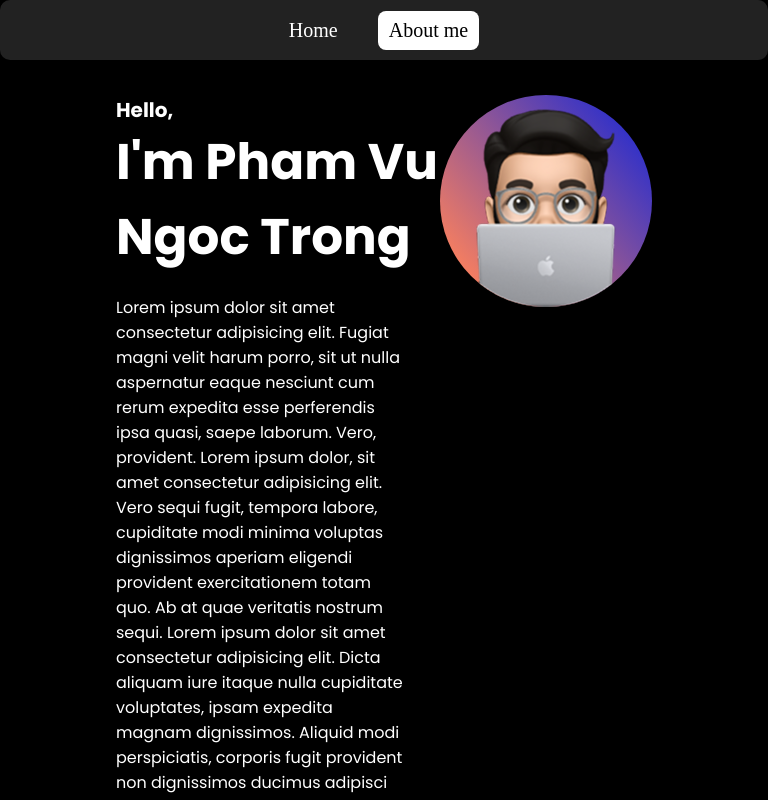
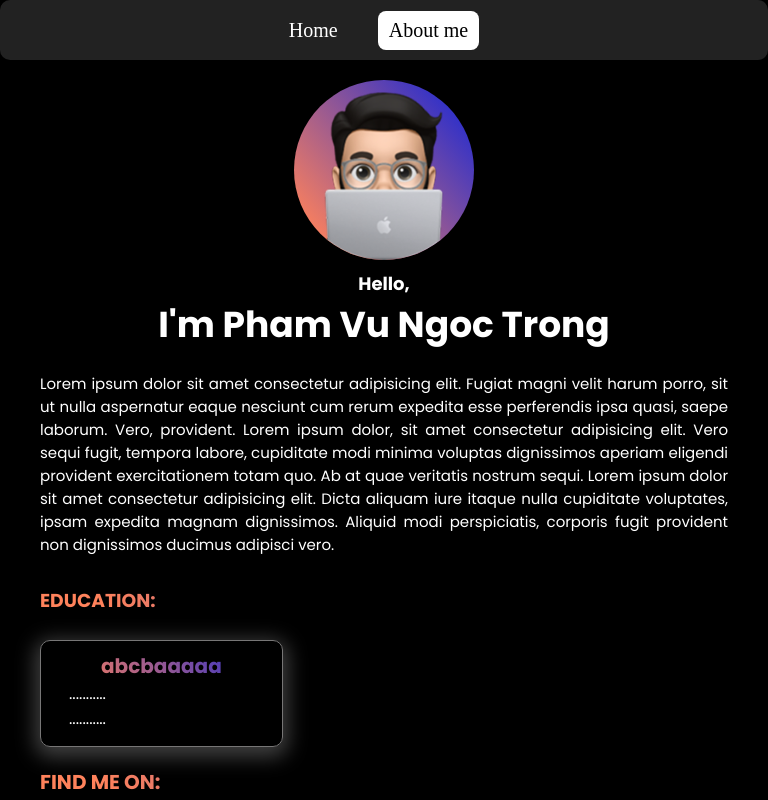
Before and after one commit to Ngoc-Trong2211/portfolio-NTrong, a React (Vite) app: page /about in a window 768 px wide. Shown: the top 800 px of the page. Built offline with nearby package versions, Linux system fonts and the light colour scheme.

Commit message:
responsive about me

```diff
--- a/src/pages/about.scss
+++ b/src/pages/about.scss
@@ -86,3 +86,109 @@
     height: 212px;
     border-radius: 50%;
 }
+
+@media screen and (max-width: 768px){
+    .container {
+        padding: 0px 20px;
+        margin-top: 20px;
+
+        &-header{
+            flex-direction: column-reverse;
+        }
+
+        &-education {
+            flex-direction: column;
+            gap: 20px;
+
+            & .education {
+                width: 80%;
+            }
+        }
+
+        &-contact {
+        margin-top: 20px;
+
+        & h3 {
+            font-size: 18px;
+        }
+        }
+    }
+
+    .intro {
+        & h2 {
+        font-size: 28px;
+        text-align: center;
+        }
+
+        & h3 {
+        font-size: 16px;
+        text-align: center;
+        }
+
+        & p {
+        width: 100%;
+        font-size: 14px;
+        text-align: justify;
+        }
+    }
+
+    .image {
+        width: 150px;
+        height: 150px;
+        margin: 0 auto;
+        object-fit: cover;
+        overflow: hidden;
+        margin-bottom: 10px;
+
+        & img{
+            width: 150px;
+            height: 150px;
+        }
+    }
+}
+
+@media screen and (min-width: 768px) and (max-width: 1024px) {
+    .container {
+        padding: 0px 40px;
+
+        &-education {
+            flex-wrap: wrap;
+            gap: 25px;
+
+            & .education {
+                width: 35%;
+            }
+        }
+
+        &-contact {
+            & h3 {
+                font-size: 20px;
+            }
+        }
+    }
+
+    .intro {
+        & h2 {
+            font-size: 36px;
+        }
+
+        & h3 {
+            font-size: 18px;
+        }
+
+        & p {
+            width: 100%;
+            font-size: 15px;
+        }
+    }
+
+    .image {
+        width: 180px;
+        height: 180px;
+
+        & img{
+            width: 180px;
+            height: 180px;
+        }
+    }
+}
```
